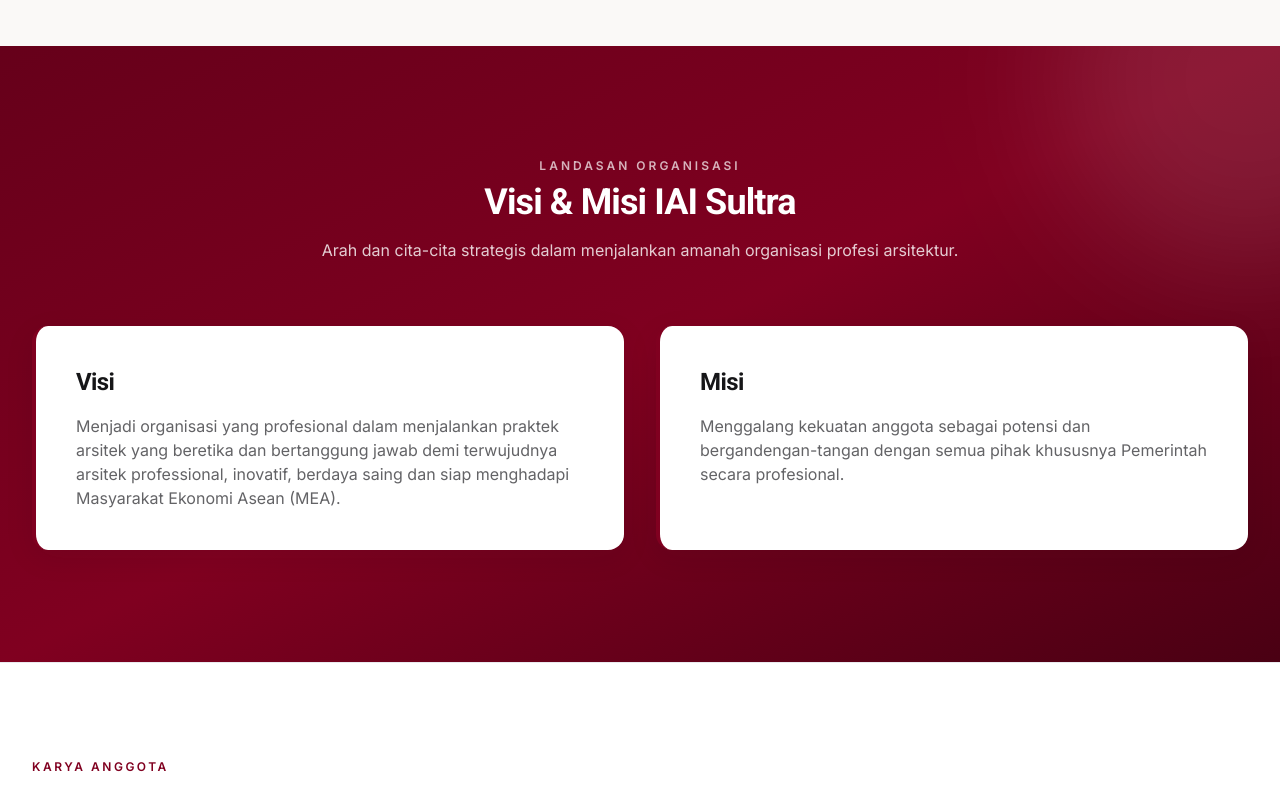
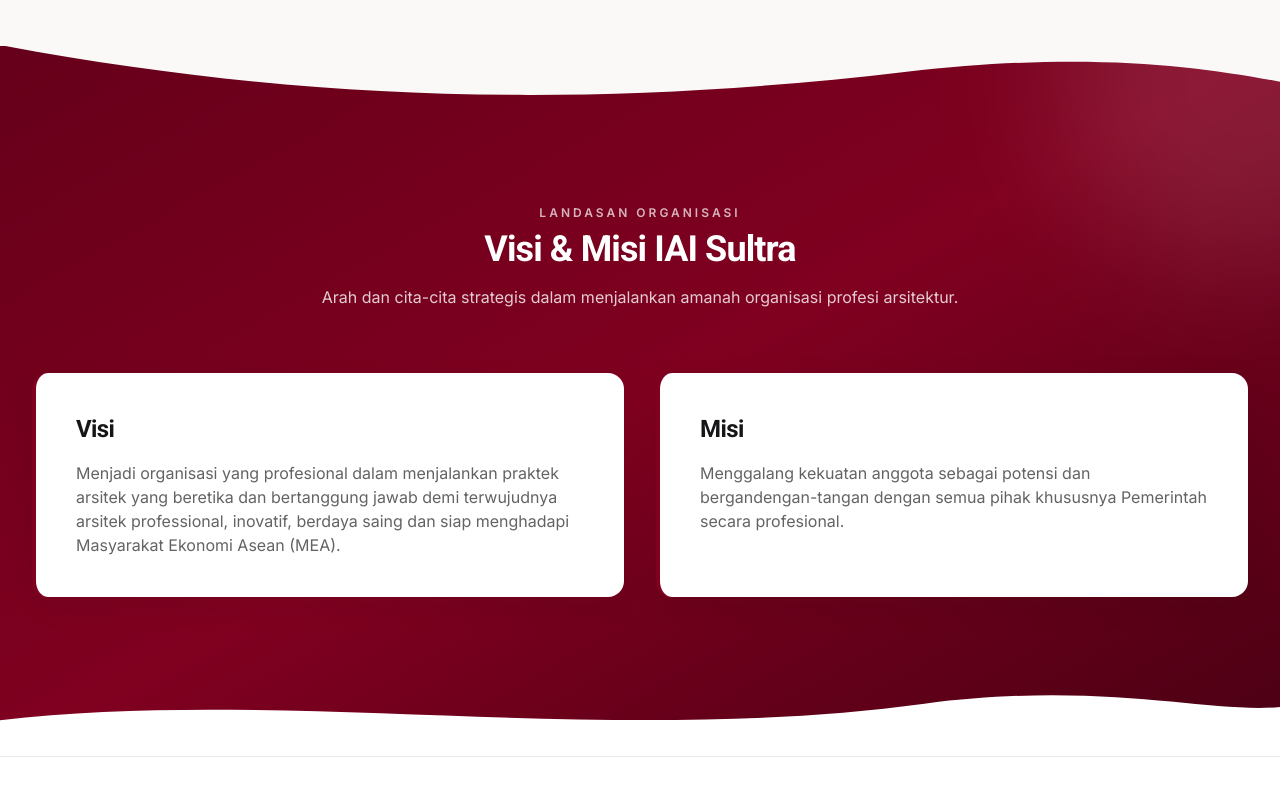
Before and after one commit to fahril168/website-iai-sultra, a React (Vite) app: page / in a window 1280 px wide. Shown: the part 1460-2246 px from the top of the page. Built offline with nearby package versions, Linux system fonts and the light colour scheme; a web font is replaced by a local one.

Commit message:
style: add smooth organic wave dividers to Visi Misi section on homepage

```diff
--- a/src/pages/HomePage.jsx
+++ b/src/pages/HomePage.jsx
@@ -63,12 +63,27 @@
         </div>
       </section>
 
-      {/* 3. VISI & MISI PREVIEW (Maroon Gradient Accent) */}
-      <section className="py-20 sm:py-28 bg-gradient-to-br from-[#66001a] via-maroon to-[#4a0013] text-white relative overflow-hidden">
+      {/* 3. VISI & MISI PREVIEW (Maroon Gradient Accent with Aesthetic Waves) */}
+      <section className="bg-gradient-to-br from-[#66001a] via-maroon to-[#4a0013] text-white relative overflow-hidden">
+        {/* Top Wave Transition */}
+        <div className="w-full overflow-hidden leading-none -mt-px pointer-events-none">
+          <svg
+            className="relative block w-full h-10 sm:h-16 lg:h-20 text-brand-warm"
+            viewBox="0 0 1440 120"
+            fill="none"
+            preserveAspectRatio="none"
+          >
+            <path
+              d="M0,0 C320,80 640,100 1020,40 C1220,10 1340,30 1440,55 L1440,0 L0,0 Z"
+              fill="currentColor"
+            />
+          </svg>
+        </div>
+
         {/* Glow */}
         <div className="absolute -top-40 -right-40 w-96 h-96 bg-white/10 rounded-full blur-3xl pointer-events-none" />
 
-        <div className="max-w-[1280px] mx-auto px-5 sm:px-6 lg:px-8 relative z-10">
+        <div className="max-w-[1280px] mx-auto px-5 sm:px-6 lg:px-8 py-12 sm:py-20 relative z-10">
           <div className="text-center max-w-2xl mx-auto mb-16">
             <span className="text-xs font-semibold uppercase tracking-[3px] text-white/70 block mb-2">
               Landasan Organisasi
@@ -102,6 +117,21 @@
               </p>
             </div>
           </div>
+        </div>
+
+        {/* Bottom Wave Transition */}
+        <div className="w-full overflow-hidden leading-none -mb-px pointer-events-none">
+          <svg
+            className="relative block w-full h-10 sm:h-16 lg:h-20 text-white"
+            viewBox="0 0 1440 120"
+            fill="none"
+            preserveAspectRatio="none"
+          >
+            <path
+              d="M0,65 C320,15 680,105 1040,40 C1240,5 1360,55 1440,45 L1440,120 L0,120 Z"
+              fill="currentColor"
+            />
+          </svg>
         </div>
       </section>
 
```
